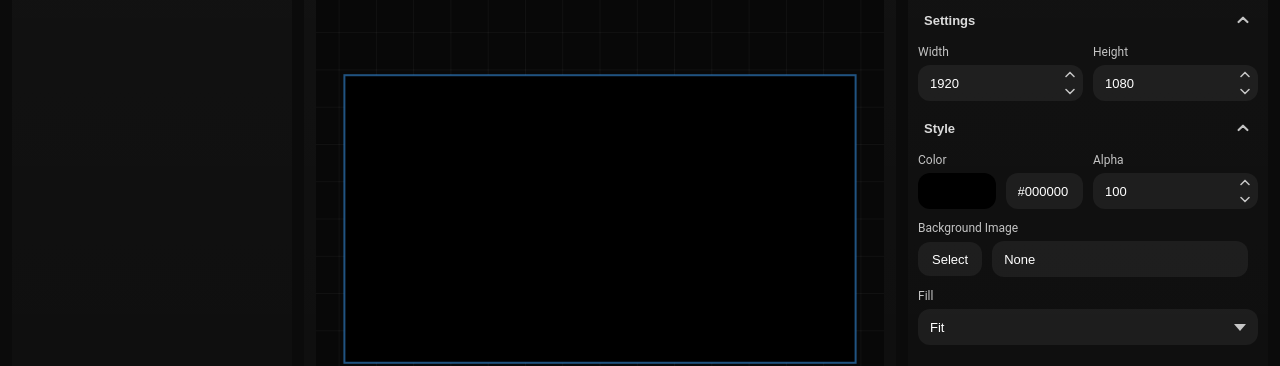
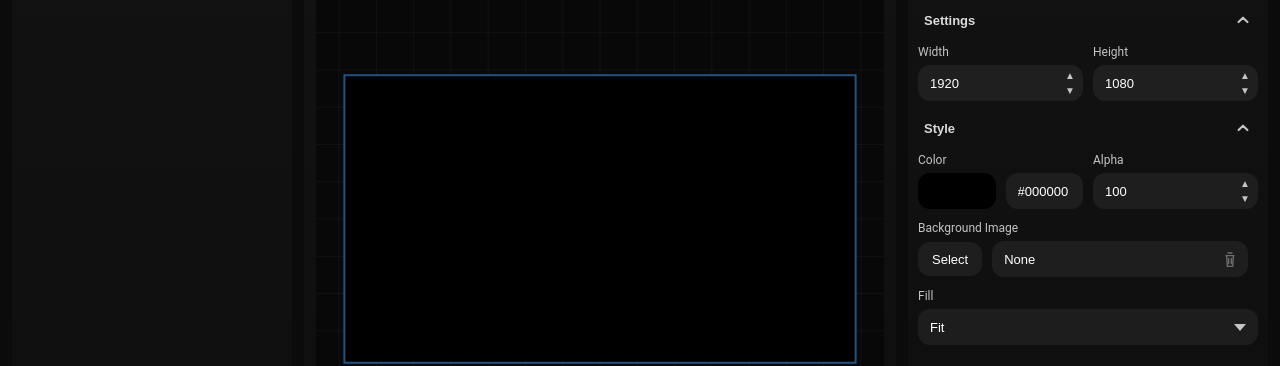
Before and after one commit to abyssinec/DashboardEditor, a React (Vite) app: page / in a window 1280 px wide. Shown: the part 233-599 px from the top of the page. Built offline with nearby package versions, Linux system fonts and the light colour scheme.

Commit message:
Add clear (trash) button to Background Image field in ScreenInspector

```diff
--- a/src/components/LeftPanel.tsx
+++ b/src/components/LeftPanel.tsx
@@ -103,7 +103,6 @@ export function LeftPanel() {
             >
               <div className="name">{o.name}</div>
 
-              {/* Р’РЎР•Р“Р”Рђ РїРѕРєР°Р·С‹РІР°РµРј РєРЅРѕРїРєРё СЃРїСЂР°РІР°, РІРєР»СЋС‡Р°СЏ delete */}
               <div className="itemRight">
                 <DownIcon onClick={() => Actions.moveObject(o.id, -1)} />
                 <UpIcon onClick={() => Actions.moveObject(o.id, +1)} />
--- a/src/components/ScreenInspector.tsx
+++ b/src/components/ScreenInspector.tsx
@@ -1,11 +1,9 @@
 import React, { useEffect, useMemo, useRef, useState } from "react";
-
 import { useStore } from "../hooks/useStore";
 import { Actions } from "../store";
 import type { Screen } from "../types";
-import { clamp, clampInt, normalizeHex } from "../utils/ui";
-
 import { ColorPicker } from "./ColorPicker";
+import { clamp, clampInt, normalizeHex } from "../utils/inspector";
 
 function Label({ children, style }: { children: React.ReactNode; style?: any }) {
   return (
@@ -91,9 +89,7 @@ function SpinNumber({
           onClick={() => onChange(clamp(value + step, min ?? -1e9, max ?? 1e9))}
           aria-label="Increase"
         >
-          <svg className="stepperIcon" width="10" height="10" viewBox="0 0 10 10" aria-hidden="true" focusable="false">
-  <path d="M1 6 L5 2 L9 6" stroke="currentColor" strokeWidth="1.5" fill="none" strokeLinecap="round"/>
-</svg>
+          ▲
         </button>
         <button
           type="button"
@@ -101,9 +97,7 @@ function SpinNumber({
           onClick={() => onChange(clamp(value - step, min ?? -1e9, max ?? 1e9))}
           aria-label="Decrease"
         >
-          <svg className="stepperIcon" width="10" height="10" viewBox="0 0 10 10" aria-hidden="true" focusable="false">
-  <path d="M1 4 L5 8 L9 4" stroke="currentColor" strokeWidth="1.5" fill="none" strokeLinecap="round"/>
-</svg>
+          ▼
         </button>
       </div>
     </div>
@@ -138,7 +132,11 @@ function Dropdown({
 
   return (
     <div ref={rootRef} className="insDrop">
-      <button type="button" className="insDropBtn" onClick={() => setOpen((v) => !v)}>
+      <button
+        type="button"
+        className="insDropBtn"
+        onClick={() => setOpen((v) => !v)}
+      >
         <span>{label}</span>
         <span className="insDropCaret" />
       </button>
@@ -160,29 +158,6 @@ function Dropdown({
         </div>
       ) : null}
     </div>
-  );
-}
-
-function TrashSmall({ onClick, disabled }: { onClick: () => void; disabled?: boolean }) {
-  return (
-    <button
-      type="button"
-      className={"assetClearBtn" + (disabled ? " isDisabled" : "")}
-      onClick={(e) => { e.preventDefault(); e.stopPropagation(); if (!disabled) onClick(); }}
-      aria-label="Clear"
-      title="Clear"
-      disabled={disabled}
-    >
-      <svg viewBox="0 0 24 24" fill="none" aria-hidden="true">
-        <path
-          d="M9 3h6m-8 4h10m-9 0 1 14h6l1-14M10 11v7m4-7v7"
-          stroke="currentColor"
-          strokeWidth="2"
-          strokeLinecap="round"
-          strokeLinejoin="round"
-        />
-      </svg>
-    </button>
   );
 }
 
@@ -223,9 +198,16 @@ export function ScreenInspector({ screen }: { screen: Screen }) {
       <div className="insTypeBar">Screen</div>
 
       <Label>Name</Label>
-      <TextField value={screen.name} onChange={(e) => Actions.updateScreen(screen.id, { name: e.target.value })} />
+      <TextField
+        value={screen.name}
+        onChange={(e) => Actions.updateScreen(screen.id, { name: e.target.value })}
+      />
 
-      <Collapse title="Settings" open={openSettings} onToggle={() => setOpenSettings((v) => !v)}>
+      <Collapse
+        title="Settings"
+        open={openSettings}
+        onToggle={() => setOpenSettings((v) => !v)}
+      >
         <Row2>
           <div>
             <Label>Width</Label>
@@ -256,7 +238,11 @@ export function ScreenInspector({ screen }: { screen: Screen }) {
         </Row2>
       </Collapse>
 
-      <Collapse title="Style" open={openStyle} onToggle={() => setOpenStyle((v) => !v)}>
+      <Collapse
+        title="Style"
+        open={openStyle}
+        onToggle={() => setOpenStyle((v) => !v)}
+      >
         <Row2>
           <div style={{ position: "relative" }}>
             <Label>Color</Label>
@@ -321,11 +307,60 @@ export function ScreenInspector({ screen }: { screen: Screen }) {
   <button
     className="insBtn"
     type="button"
-              onClick={() => Actions.openAssets("Images", { objectId: "", field: "screenBackground" })}
+    onClick={() =>
+      Actions.openAssets("Images", { objectId: "", field: "screenBackground" })
+    }
   >
     Select
   </button>
+
+  <div style={{ position: "relative", flex: 1, minWidth: 0 }}>
     <TextField value={bgAssetName} readOnly />
+
+    <button
+      type="button"
+      aria-label="Clear background image"
+      disabled={!screen.style.backgroundImageAssetId}
+      onClick={() =>
+        Actions.updateScreen(screen.id, {
+          style: { ...screen.style, backgroundImageAssetId: undefined },
+        })
+      }
+      style={{
+        position: "absolute",
+        right: 10,
+        top: "50%",
+        transform: "translateY(-50%)",
+        background: "transparent",
+        border: "none",
+        padding: 0,
+        margin: 0,
+        lineHeight: 0,
+        cursor: screen.style.backgroundImageAssetId ? "pointer" : "default",
+        opacity: screen.style.backgroundImageAssetId ? 1 : 0.35,
+      }}
+    >
+      <svg
+  width="16"
+  height="16"
+  viewBox="0 0 24 24"
+  fill="none"
+>
+  <path
+    d="M9 3h6m-9 4h12m-1 0-1 16H8L7 7"
+    stroke="#ffffff"
+    strokeWidth="2"
+    strokeLinecap="round"
+  />
+  <path
+    d="M10 11v8M14 11v8"
+    stroke="#ffffff"
+    strokeWidth="2"
+    strokeLinecap="round"
+  />
+</svg>
+    </button>
+  </div>
 </div>
         </div>
 
```
Lines whose indentation alone changed are shown as unchanged.
